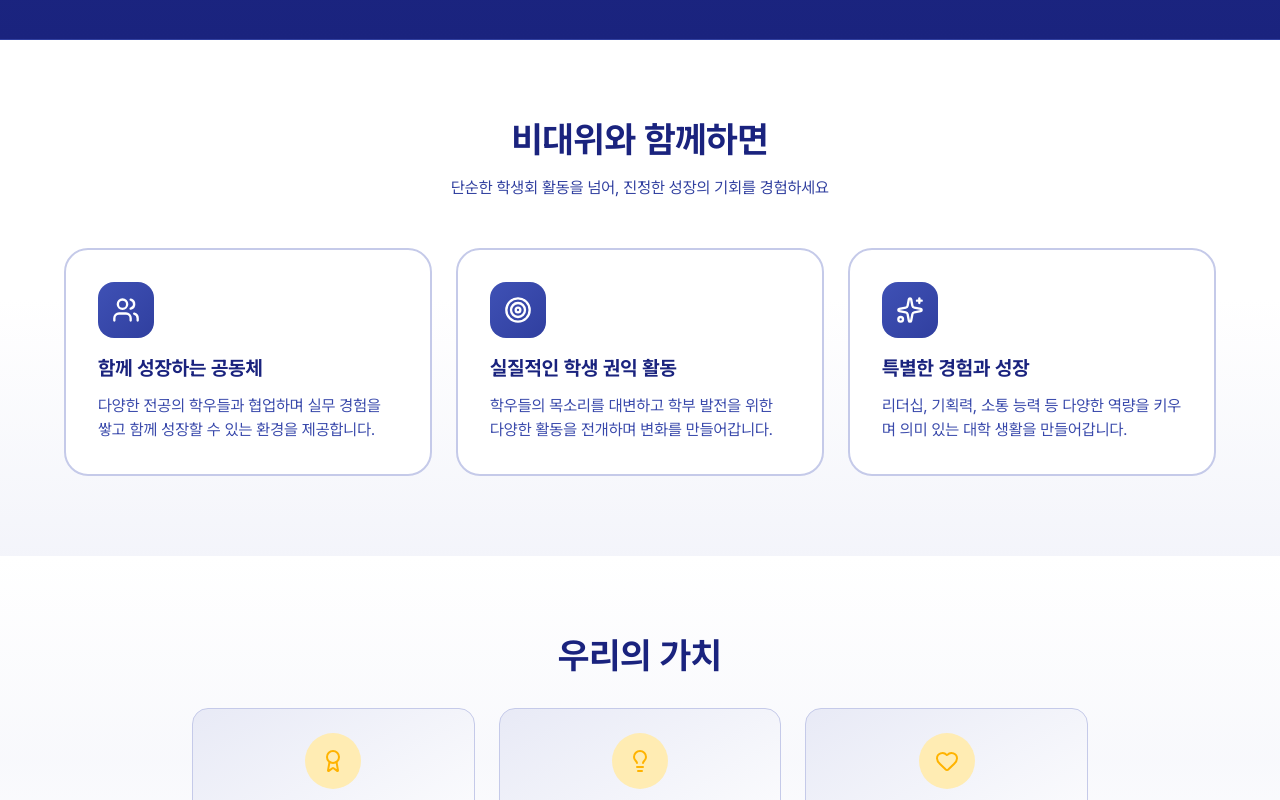
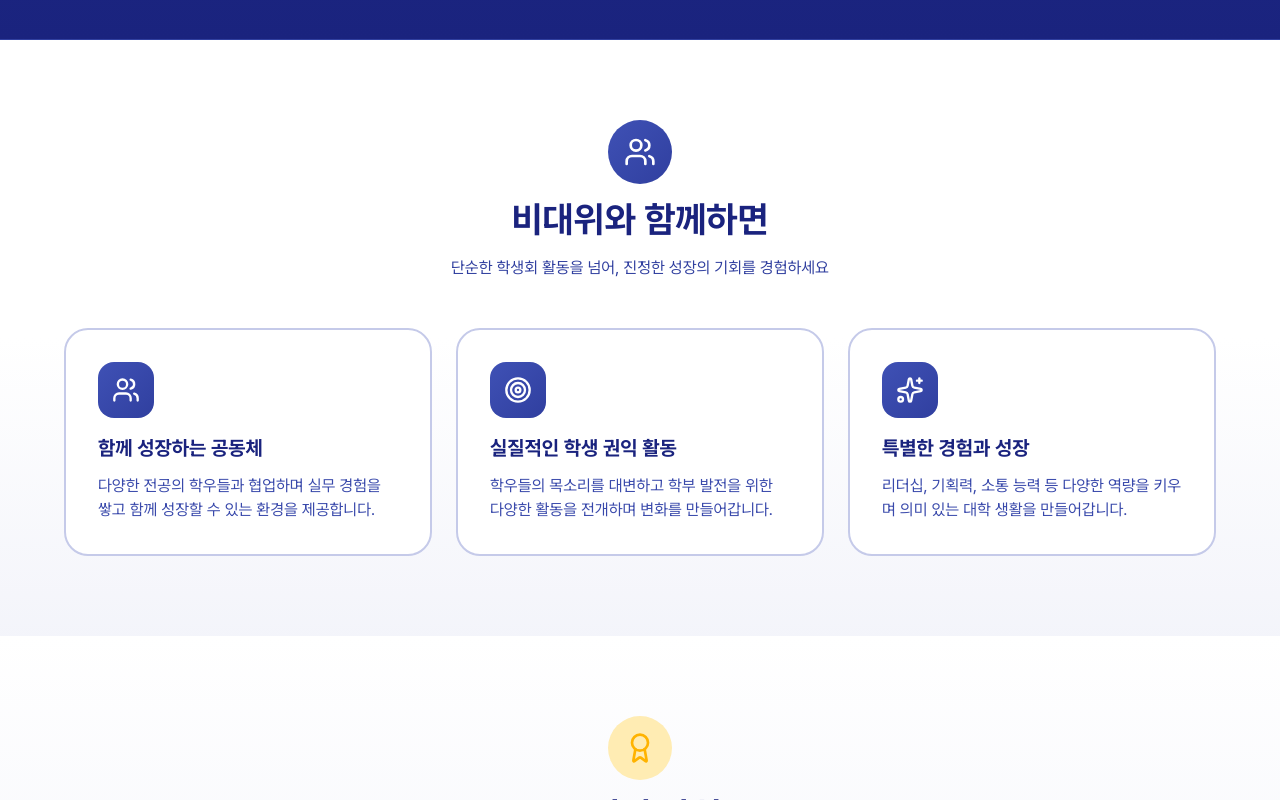
Before and after one commit to Convergence-Software-Recruiting/FE, a Next.js app: page /about in a window 1280 px wide. Shown: the part 1480-2280 px from the top of the page. Built offline with nearby package versions, Linux system fonts and the light colour scheme; no server answers.

Commit message:
<Feat> 누적활동 인원 수정 및 about 컴포넌트 로고 수정

```diff
--- a/app/about/page.tsx
+++ b/app/about/page.tsx
@@ -69,8 +69,8 @@ export default function AboutPage() {
   ];
 
   const stats = [
-    { value: "50+", label: "누적 활동 인원" },
-    { value: "20+", label: "진행 프로젝트" },
+    { value: "80+", label: "누적 활동 인원" },
+    { value: "10+", label: "진행 프로젝트" },
     { value: "4", label: "전공 분야" },
     { value: "2026", label: "신입부원 모집" },
   ];
@@ -251,6 +251,9 @@ export default function AboutPage() {
       >
         <div className="container mx-auto px-4 sm:px-6 lg:px-8">
           <div className="text-center mb-12">
+            <div className="inline-flex items-center justify-center rounded-full bg-gradient-to-br from-navy-500 to-navy-700 text-white w-16 h-16 mb-4">
+              <Users className="w-8 h-8" />
+            </div>
             <h2
               className={`font-bold text-navy-900 mb-4 ${isMobile ? "text-2xl" : "text-4xl"}`}
             >
@@ -288,11 +291,16 @@ export default function AboutPage() {
       >
         <div className="container mx-auto px-4 sm:px-6 lg:px-8">
           <div className="max-w-4xl mx-auto">
+            <div className="text-center mb-8">
+              <div className="inline-flex items-center justify-center rounded-full bg-gold-100 text-gold-600 w-16 h-16 mb-4">
+                <Award className="w-8 h-8" />
+              </div>
               <h2
-              className={`font-bold text-center text-navy-900 mb-8 ${isMobile ? "text-2xl" : "text-3xl sm:text-4xl"}`}
+                className={`font-bold text-navy-900 ${isMobile ? "text-2xl" : "text-3xl sm:text-4xl"}`}
               >
                 우리의 가치
               </h2>
+            </div>
             <div
               className={`grid gap-4 sm:gap-6 ${isMobile ? "grid-cols-1 sm:grid-cols-2" : "md:grid-cols-3"}`}
             >
@@ -401,7 +409,10 @@ export default function AboutPage() {
             <p className="text-white/90 mb-8 text-base sm:text-lg">
               비대위와 함께 의미 있는 대학 생활을 만들어가세요.
             </p>
-            <Link href="/apply" className="inline-block transition-transform duration-200 hover:scale-[1.02]">
+            <Link
+              href="/apply"
+              className="inline-block transition-transform duration-200 hover:scale-[1.02]"
+            >
               <Button
                 variant="hero"
                 size={isMobile ? "lg" : "xl"}
--- a/app/page.tsx
+++ b/app/page.tsx
@@ -5,8 +5,19 @@ import Link from "next/link";
 import { Button } from "@/components/ui/button";
 import { useResponsive } from "@/hooks/useResponsive";
 import { gradientFooter } from "@/lib/constants/colors";
-import { fetchApplicationResult, type ApplicationResultResponse } from "@/lib/api/application";
-import { ArrowRight, Shield, Search, CheckCircle, XCircle, Loader2, Lock } from "lucide-react";
+import {
+  fetchApplicationResult,
+  type ApplicationResultResponse,
+} from "@/lib/api/application";
+import {
+  ArrowRight,
+  Shield,
+  Search,
+  CheckCircle,
+  XCircle,
+  Loader2,
+  Lock,
+} from "lucide-react";
 import type { AxiosError } from "axios";
 
 const RESULT_LOOKUP_ENABLED = false;
@@ -41,14 +52,14 @@ export default function Home() {
         } else {
           setResultError(
             (axiosError.response?.data as { message?: string })?.message ||
-              "결과 조회에 실패했습니다. 결과 공개 이후에만 조회 가능합니다."
+              "결과 조회에 실패했습니다. 결과 공개 이후에만 조회 가능합니다.",
           );
         }
       } finally {
         setResultLoading(false);
       }
     },
-    [resultCode]
+    [resultCode],
   );
 
   return (
@@ -173,13 +184,16 @@ export default function Home() {
                 isMobile ? "flex-col w-full px-4" : "flex-col sm:flex-row"
               }`}
             >
-              <Link href="/apply" className={`inline-block transition-transform duration-200 hover:scale-[1.02] ${isMobile ? "w-full" : ""}`}>
+              <Link
+                href="/about"
+                className={`inline-block transition-transform duration-200 hover:scale-[1.02] ${isMobile ? "w-full" : ""}`}
+              >
                 <Button
                   variant="hero"
                   size={isMobile ? "lg" : "xl"}
                   className={`group shadow-2xl ${isMobile ? "w-full" : ""}`}
                 >
-                  지원하기
+                  비대위 알아보기
                   <ArrowRight
                     className={`transition-transform group-hover:translate-x-1 ${
                       isMobile ? "w-4 h-4" : "w-5 h-5"
@@ -187,16 +201,22 @@ export default function Home() {
                   />
                 </Button>
               </Link>
-              <Link href="/about" className={`inline-block transition-transform duration-200 hover:scale-[1.02] ${isMobile ? "w-full" : ""}`}>
+              <Link
+                href="/apply"
+                className={`inline-block transition-transform duration-200 hover:scale-[1.02] ${isMobile ? "w-full" : ""}`}
+              >
                 <Button
                   variant="heroOutline"
                   size={isMobile ? "lg" : "xl"}
                   className={`shadow-xl ${isMobile ? "w-full" : ""}`}
                 >
-                  비대위 알아보기
+                  지원하기
                 </Button>
               </Link>
-              <Link href="/admin" className={`inline-block transition-transform duration-200 hover:scale-[1.02] ${isMobile ? "w-full" : ""}`}>
+              <Link
+                href="/admin"
+                className={`inline-block transition-transform duration-200 hover:scale-[1.02] ${isMobile ? "w-full" : ""}`}
+              >
                 <Button
                   variant="ghost"
                   size={isMobile ? "lg" : "xl"}
@@ -258,11 +278,13 @@ export default function Home() {
               </h2>
               {RESULT_LOOKUP_ENABLED ? (
                 <p className="text-white/70 text-sm sm:text-base">
-                  제출 시 발급받은 4자리 결과 코드로 합격 여부를 조회할 수 있습니다. 결과 공개 이후에만 조회 가능합니다.
+                  제출 시 발급받은 4자리 결과 코드로 합격 여부를 조회할 수
+                  있습니다. 결과 공개 이후에만 조회 가능합니다.
                 </p>
               ) : (
                 <p className="text-white/70 text-sm sm:text-base">
-                  지금은 결과 조회 기간이 아닙니다. 결과 공개 후 조회 가능합니다.
+                  지금은 결과 조회 기간이 아닙니다. 결과 공개 후 조회
+                  가능합니다.
                 </p>
               )}
             </div>
@@ -275,7 +297,12 @@ export default function Home() {
                   type="text"
                   value={resultCode}
                   onChange={(e) =>
-                    setResultCode(e.target.value.replace(/[^A-Za-z0-9]/g, "").slice(0, 4).toUpperCase())
+                    setResultCode(
+                      e.target.value
+                        .replace(/[^A-Za-z0-9]/g, "")
+                        .slice(0, 4)
+                        .toUpperCase(),
+                    )
                   }
                   placeholder="예: A4K3"
                   maxLength={4}
@@ -305,18 +332,28 @@ export default function Home() {
             </form>
             {RESULT_LOOKUP_ENABLED && result && (
               <div className="mt-4 sm:mt-6 p-4 sm:p-6 rounded-2xl bg-white/5 border border-white/10 text-center">
-                {["ACCEPTED", "합격", "PASS"].includes((result.status ?? "").toUpperCase()) ? (
+                {["ACCEPTED", "합격", "PASS"].includes(
+                  (result.status ?? "").toUpperCase(),
+                ) ? (
                   <>
                     <CheckCircle className="w-12 h-12 sm:w-14 sm:h-14 text-gold-400 mx-auto mb-2" />
-                    <p className="font-bold text-gold-400 text-xl sm:text-2xl">합격</p>
+                    <p className="font-bold text-gold-400 text-xl sm:text-2xl">
+                      합격
+                    </p>
                   </>
-                ) : ["REJECTED", "불합격", "FAIL"].includes((result.status ?? "").toUpperCase()) ? (
+                ) : ["REJECTED", "불합격", "FAIL"].includes(
+                    (result.status ?? "").toUpperCase(),
+                  ) ? (
                   <>
                     <XCircle className="w-12 h-12 sm:w-14 sm:h-14 text-red-400 mx-auto mb-2" />
-                    <p className="font-bold text-red-400 text-xl sm:text-2xl">불합격</p>
+                    <p className="font-bold text-red-400 text-xl sm:text-2xl">
+                      불합격
+                    </p>
                   </>
                 ) : (
-                  <p className="font-bold text-white/80 text-xl sm:text-2xl">심사 중</p>
+                  <p className="font-bold text-white/80 text-xl sm:text-2xl">
+                    심사 중
+                  </p>
                 )}
                 {result.result && (
                   <p className="mt-3 text-white/80 text-sm sm:text-base whitespace-pre-line">
```
Lines whose indentation alone changed are shown as unchanged.
